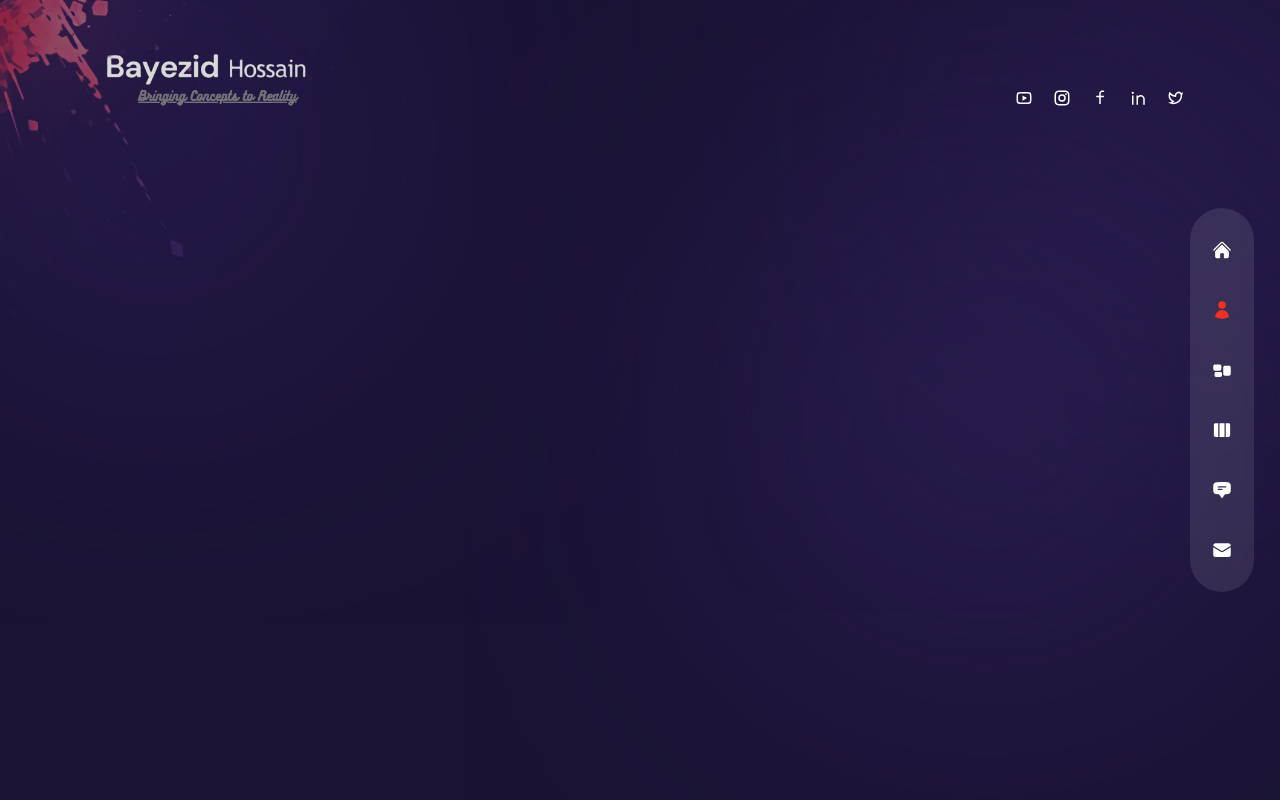
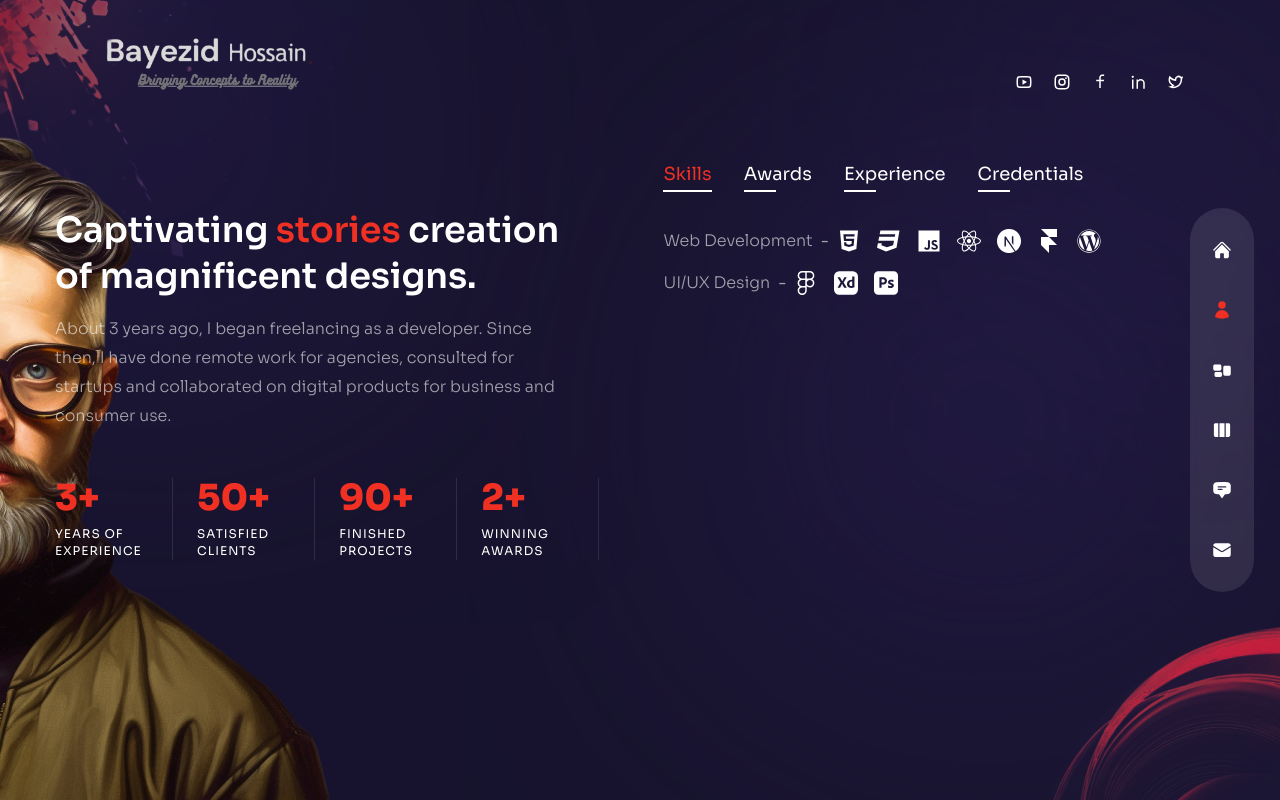
Before and after one commit to bayezid-hossain/bayezid-portfolio-frontend, a Next.js app: page /about in a window 1280 px wide. Built offline with nearby package versions, Linux system fonts and the light colour scheme.

Commit message:
fix: special screen size margin

```diff
--- a/src/app/about/page.tsx
+++ b/src/app/about/page.tsx
@@ -1,3 +1,7 @@
+'use client';
+import React, { useState } from 'react';
+import { motion } from 'framer-motion';
+import { fadeIn } from '../../../variants';
 // icons
 import Transition from '../../components/Transition';
 import {
@@ -16,6 +20,10 @@
   SiAdobephotoshop,
 } from 'react-icons/si';
 
+import Avatar from '../../components/Avatar';
+import Circles from '../../components/Circles';
+
+import CountUp from 'react-countup';
 //  data
 const aboutData = [
   {
@@ -48,11 +56,11 @@
     info: [
       {
         title: 'Webby Awards - Honoree',
-        stage: '2011 - 2012',
+        time: '2011 - 2012',
       },
       {
         title: 'Adobe Design Achievement Awards - Finalist',
-        stage: '2009 - 2010',
+        time: '2009 - 2010',
       },
     ],
   },
@@ -61,15 +69,15 @@
     info: [
       {
         title: 'UX/UI Designer - XYZ Company',
-        stage: '2012 - 2023',
+        time: '2012 - 2023',
       },
       {
         title: 'Web Developer - ABC Agency',
-        stage: '2010 - 2012',
+        time: '2010 - 2012',
       },
       {
         title: 'Intern - DEF Corporation',
-        stage: '2008 - 2010',
+        time: '2008 - 2010',
       },
     ],
   },
@@ -78,24 +86,155 @@
     info: [
       {
         title: 'Web Development - ABC University, LA, CA',
-        stage: '2011',
+        time: '2011',
       },
       {
         title: 'Computer Science Diploma - AV Technical Institute',
-        stage: '2009',
+        time: '2009',
       },
       {
         title: 'Certified Graphic Designer - ABC Institute, Los Angeles, CA',
-        stage: '2006',
+        time: '2006',
       },
     ],
   },
 ];
+const About = () => {
+  const [index, setIndex] = useState(0);
+  console.log(index);
+  return (
+    <div className="h-full bg-primary/30 py-32 text-center xl:text-left ">
+      <Transition />
+      <Circles />
+      {/*avatar*/}
+      <motion.div
+        variants={fadeIn('right', 0.2)}
+        initial="hidden"
+        animate="show"
+        exit="hidden"
+        className="hidden xl:flex absolute bottom-0 z-10 -left-[370px]"
+      >
+        <Avatar />
+      </motion.div>
+      <div className="container mx-auto h-full flex flex-col items-center xl:flex-row gap-x-16 ">
+        {/*text*/}
+        <div className="flex-1 flex flex-col justify-center z-50 ">
+          <motion.h2
+            variants={fadeIn('right', 0.2)}
+            initial="hidden"
+            animate="show"
+            exit="hidden"
+            className="h2 special:text-[35px] "
+          >
+            Captivating <span className="text-accent">stories</span> creation of
+            magnificent designs.
+          </motion.h2>
+          <motion.p
+            variants={fadeIn('right', 0.4)}
+            initial="hidden"
+            animate="show"
+            exit="hidden"
+            className="max-w-[500px] mx-auto xl:mx-0 mb-6 xl:mb-12 px-2 xl:px-0"
+          >
+            About 3 years ago, I began freelancing as a developer. Since then, I
+            have done remote work for agencies, consulted for startups and
+            collaborated on digital products for business and consumer use.
+          </motion.p>
+          {/*counters*/}
+          <motion.div
+            variants={fadeIn('right', 0.6)}
+            initial="hidden"
+            animate="show"
+            exit="hidden"
+            className="hidden md:flex md:max-w-xl xl:max-w-none mx-auto xl:mx-0 mb-8"
+          >
+            <div className="flex flex-1 xl:gap-x-6">
+              {/*experience*/}
+              <div className="relative flex-1 after:w-[1px] after:h-full after:bg-white/10 after:absolute after:top-0 after:right-0  z-50">
+                <div className="text-2xl xl:text-4xl font-extrabold text-accent mb-2">
+                  <CountUp start={0} end={3} duration={5} />+
+                </div>
+                <div className="  text-xs uppercase tracking-[1px] leading-[1.4] max-w-[100px] z-100">
+                  Years of experience
+                </div>
+              </div>
+              {/*clients*/}
+              <div className="relative flex-1 after:w-[1px] after:h-full after:bg-white/10 after:absolute after:top-0 after:right-0  z-50">
+                <div className="text-2xl xl:text-4xl font-extrabold text-accent mb-2">
+                  <CountUp start={0} end={50} duration={5} />+
+                </div>
+                <div className="  text-xs uppercase tracking-[1px] leading-[1.4] max-w-[100px] z-100">
+                  Satisfied Clients
+                </div>
+              </div>
+              {/*Finished projects*/}
+              <div className="relative flex-1 after:w-[1px] after:h-full after:bg-white/10 after:absolute after:top-0 after:right-0  z-50">
+                <div className="text-2xl xl:text-4xl font-extrabold text-accent mb-2">
+                  <CountUp start={0} end={90} duration={5} />+
+                </div>
+                <div className="  text-xs uppercase tracking-[1px] leading-[1.4] max-w-[100px] z-100">
+                  Finished projects
+                </div>
+              </div>{' '}
+              {/*awards*/}
+              <div className="relative flex-1 after:w-[1px] after:h-full after:bg-white/10 after:absolute after:top-0 after:right-0  z-50">
+                <div className="text-2xl xl:text-4xl font-extrabold text-accent mb-2">
+                  <CountUp start={0} end={2} duration={5} />+
+                </div>
+                <div className="  text-xs uppercase tracking-[1px] leading-[1.4] max-w-[100px] z-100">
+                  Winning Awards
+                </div>
+              </div>
+            </div>
+          </motion.div>
+        </div>
 
-const About = () => {
-  return (
-    <div>
-      <Transition />
+        {/*info*/}
+        <div className="flex flex-col w-full xl:max-w-[48%] h-[480px]">
+          <div className="flex gap-x-4 xl:gap-x-8 mx-auto xl:mx-0 mb-4">
+            {aboutData.map((item, itemIndex) => {
+              return (
+                <div
+                  key={itemIndex}
+                  className={`${
+                    index === itemIndex &&
+                    'text-accent after:w-[100%] after:bg-accent after:transition-all after:duration-300'
+                  } cursor-pointer capitalize xl:text-lg relative after:w-8 after:h-[2px] after:bg-white after:absolute after:-bottom-1 after:left-0`}
+                  onClick={() => {
+                    setIndex(itemIndex);
+                  }}
+                >
+                  {item.title}
+                </div>
+              );
+            })}
+          </div>
+          <div className=" py-2 xl:py-6 flex flex-col gap-y-2 xl:gap-y-4 items-center xl:items-start">
+            {aboutData[index].info.map((item, itemIndex) => {
+              return (
+                <div
+                  key={itemIndex}
+                  className="flex-1 flex flex-col md:flex-row max-w-max gap-x-2 items-center text-white/60"
+                >
+                  {/*title*/}
+                  <div className="font-light mb-2 md:mb-0">{item.title}</div>
+                  <div className="hidden md:flex">-</div>
+                  {'time' in item && <div>{item.time}</div>}
+                  {'icons' in item && (
+                    <div className="flex gap-x-4">
+                      {item.icons.map((icon, itemIndex) => (
+                        <div key={itemIndex} className="text-2xl text-white ">
+                          {icon}
+                        </div>
+                      ))}
+                    </div>
+                  )}
+                </div>
+              );
+            })}
+          </div>
+        </div>
+      </div>
     </div>
   );
 };
--- a/src/app/globals.css
+++ b/src/app/globals.css
@@ -19,16 +19,16 @@
 }
 @layer base {
   body {
-    @apply bg-secondary overflow-scroll leading-relaxed;
+    @apply bg-secondary overflow-auto leading-relaxed;
   }
   .page {
-    @apply w-full h-screen overflow-scroll min-h-[800px] min-w-[520px];
+    @apply w-full h-screen overflow-hidden min-h-[800px] min-w-[520px];
   }
   .h1 {
     @apply text-[35px] leading-tight md:text-[50px] xl:text-[60px] md:leading-[1.3] mb-8 font-semibold;
   }
   .h2 {
-    @apply text-[35px] leading-tight md:text-[54px] md:leading-[1.3] mb-4 font-semibold;
+    @apply text-[30px] leading-tight md:text-[36px] xl:text-[42px] md:leading-[1.3] mb-4 font-semibold;
   }
   p {
     @apply leading-[1.8] text-white/60 font-light;
--- a/src/components/Circles.tsx
+++ b/src/components/Circles.tsx
@@ -1,5 +1,17 @@
+import Image from 'next/image';
+
 const Circles = () => {
-  return <div>Circles</div>;
+  return (
+    <div className="w-[200px] xl:w-[300px] absolute -right-16 -bottom-2 mix-blend-color-dodge animate-pulse duration-75 z-10">
+      <Image
+        src={'/circles.png'}
+        alt=""
+        width={260}
+        height={200}
+        className="w-full h-full"
+      />
+    </div>
+  );
 };
 
 export default Circles;
--- a/src/components/Header.tsx
+++ b/src/components/Header.tsx
@@ -5,7 +5,7 @@
 
 const Header = () => {
   return (
-    <header className="absolute z-30 w-full flex items-center h-full justify-between pt-[2.5%] xl:px-20 xl:h-[90px] xl:pt-[5%]">
+    <header className="absolute w-full flex items-center h-full justify-between pt-[2.5%] xl:px-20 xl:h-[90px] ">
       <div className="container mx-auto max-w-[100%]">
         <Link
           href={'/'}
--- a/src/components/Socials.tsx
+++ b/src/components/Socials.tsx
@@ -9,7 +9,7 @@
 
 const Socials = () => {
   return (
-    <div className="flex items-center flex-col rounded-full py-8 px-4 bg-white/10 backdrop-blur-sm xl:backdrop-blur-none  xl:flex-row gap-y-5 xl:gap-x-5 text-lg xl:p-0 xl:bg-transparent xl:rounded-none">
+    <div className="flex items-center flex-col rounded-full py-8 px-4 bg-white/10 backdrop-blur-sm xl:backdrop-blur-none  xl:flex-row gap-y-5 xl:gap-x-5 text-lg xl:p-0 xl:bg-transparent xl:rounded-none z-30">
       <Link href={''} className="hover:text-accent transition-all duration-300">
         <RiYoutubeLine />
       </Link>{' '}
--- a/src/components/TopLeftImg.tsx
+++ b/src/components/TopLeftImg.tsx
@@ -2,7 +2,7 @@
 
 const TopLeftImg = () => {
   return (
-    <div className="absolute left-0 top-0 mix-blend-color-dodge z-10 w-[200px] xl:w-[400px] opacity-50">
+    <div className="absolute z-0 left-0 top-0 mix-blend-color-dodge w-[200px] xl:w-[400px] opacity-50">
       <Image
         src={'/top-left-img.png'}
         width={400}
--- a/tailwind.config.ts
+++ b/tailwind.config.ts
@@ -19,6 +19,7 @@
       md: '768px',
       lg: '960px',
       xl: '1200px',
+      special: { min: '1200px', max: '1535px' },
     },
     extend: {
       colors: {
```
Also changed, not shown: 1 other file (tests, documents, lock files or other folders).
